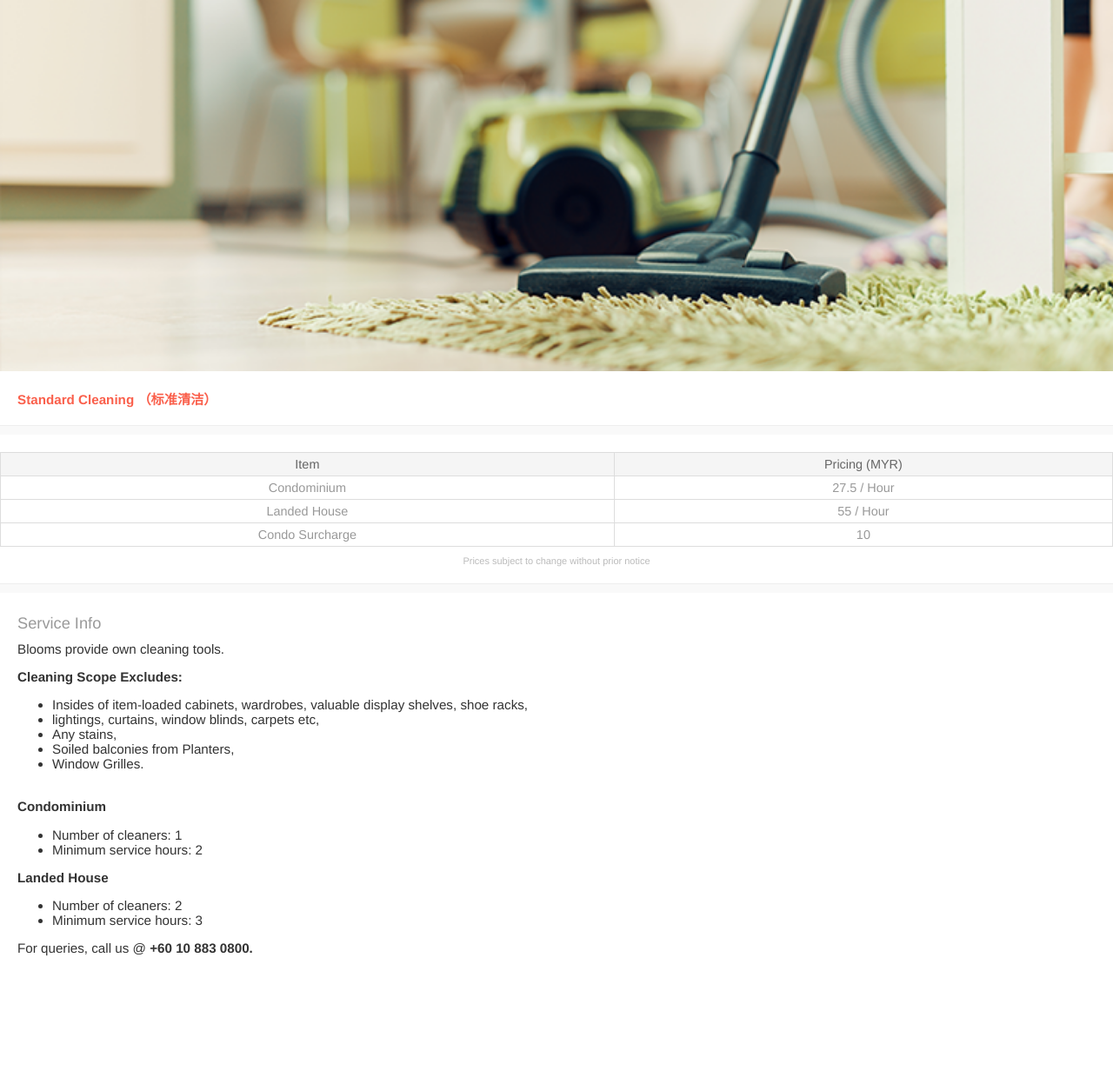
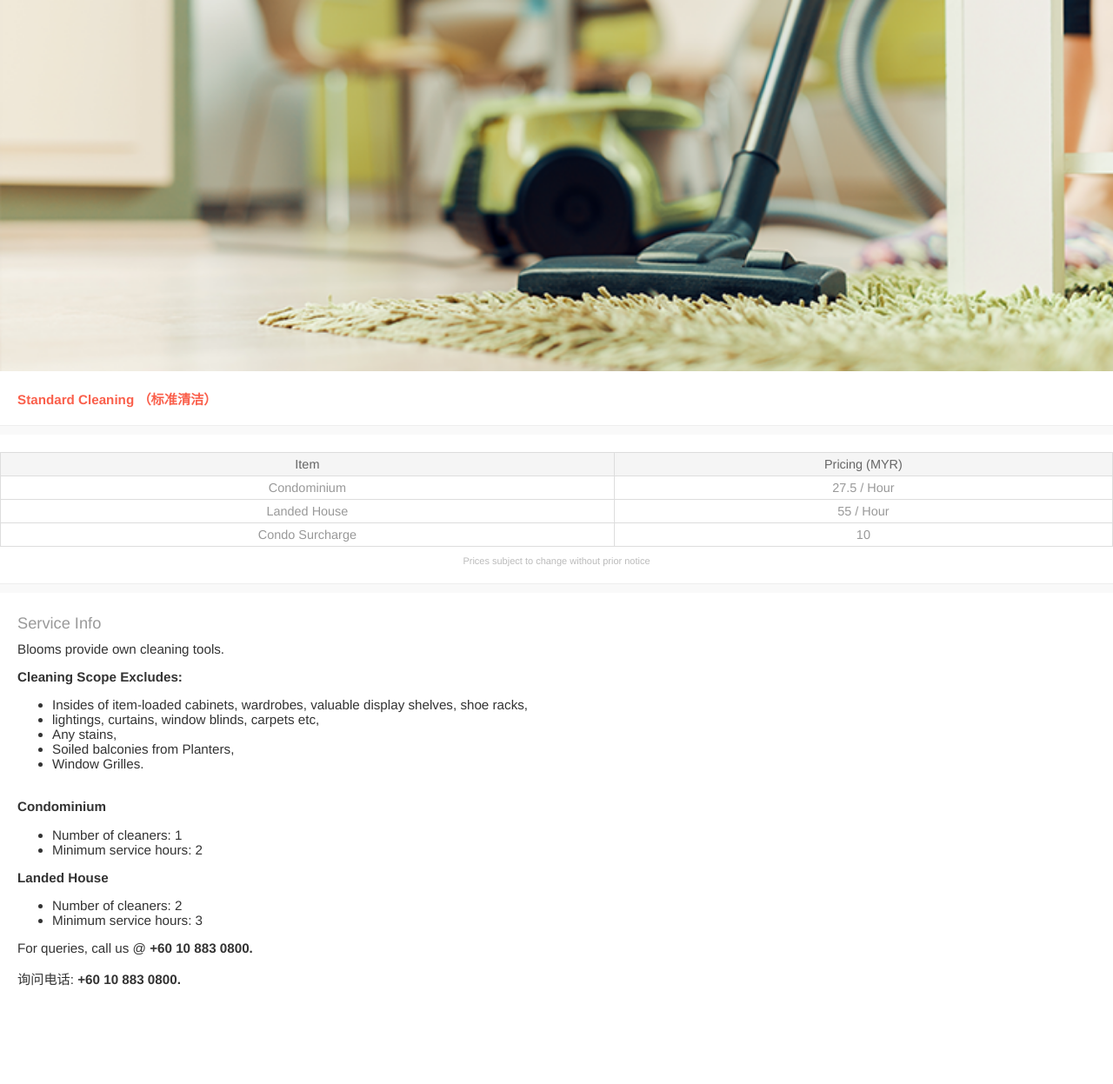
Before and after one commit to blooms-singapore/pages, a Jekyll site: the page built from en/services/cleaning-standard.html, in a window 1280 px wide. Shown: the whole page at 87% size. Built offline with Jekyll 4.4.1, drawn with Linux system fonts in a browser that asks for light colours; before the commit the page ends 1209 px from its top, so only the background shows below that.

Commit message:
Update cleaning-standard.html

```diff
--- a/en/services/cleaning-standard.html
+++ b/en/services/cleaning-standard.html
@@ -34,6 +34,8 @@ layout: service
          </ul>
 <p>
   For queries, call us @ <strong>+60 10 883 0800.</strong>
+  <p>
+     询问电话: <strong>+60 10 883 0800.</strong>
          </p>
   </div>
 </div>
```
